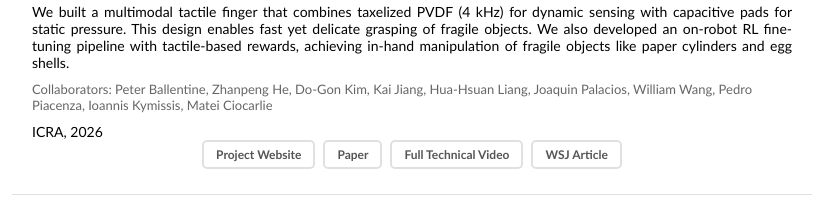
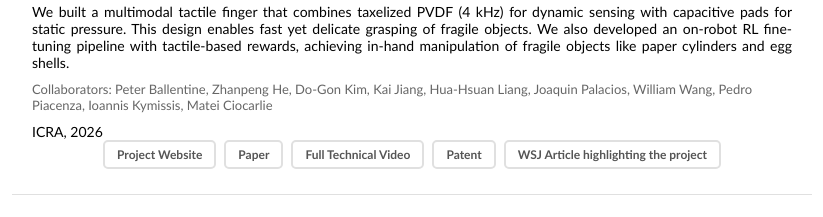
Before and after one commit to echang264/echang264.github.io, a plain HTML site: page index.html in a window 1280 px wide. Shown: the part 983-1200 px from the top of the page, without its empty margins (228-1051 px from the left). Drawn offline with Linux system fonts and the light colour scheme.

Commit message:
clean up spikeatac entry

```diff
--- a/index.html
+++ b/index.html
@@ -97,7 +97,8 @@
               <a href="https://roamlab.github.io/spikeatac/">Project Website</a>
               <a href="https://arxiv.org/abs/2510.27048">Paper</a>
               <a href="https://youtu.be/eRlKsCpv-6c">Full Technical Video</a>
-              <a href="https://www.wsj.com/tech/the-hands-problem-holding-back-the-humanoid-revolution-c1aa6123">WSJ Article</a>
+              <a href="https://patents.google.com/patent/US20250354881A1/en">Patent</a>
+              <a href="https://www.wsj.com/tech/the-hands-problem-holding-back-the-humanoid-revolution-c1aa6123">WSJ Article highlighting the project</a>
             </div>
           </div>
 
```
